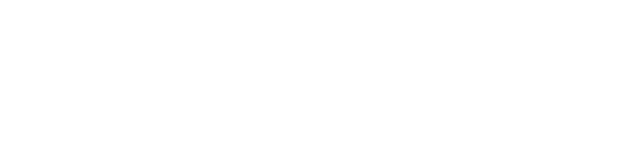
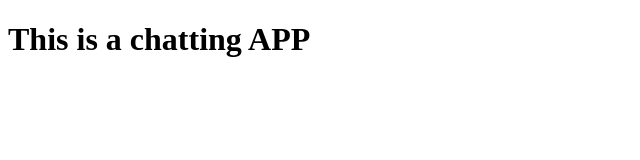
Before and after one commit to RunAtTekky/learnSocket, a website: page public/index.html in a window 1280 px wide. Shown: the whole page, without its empty margins (0-640 px from the left). Drawn offline with Linux system fonts and the light colour scheme.

Commit message:
Install socket.io

```diff
--- a/package.json
+++ b/package.json
@@ -9,6 +9,7 @@
   "author": "",
   "license": "ISC",
   "dependencies": {
-    "express": "^4.19.2"
+    "express": "^4.19.2",
+    "socket.io": "^4.7.5"
   }
 }
--- a/public/index.html
+++ b/public/index.html
@@ -5,5 +5,7 @@
     <meta name="viewport" content="width=device-width, initial-scale=1.0" />
     <title>Chat App</title>
   </head>
-  <body></body>
+  <body>
+    <h1>This is a chatting APP</h1>
+  </body>
 </html>
```
Also changed, not shown: 1 other file.
